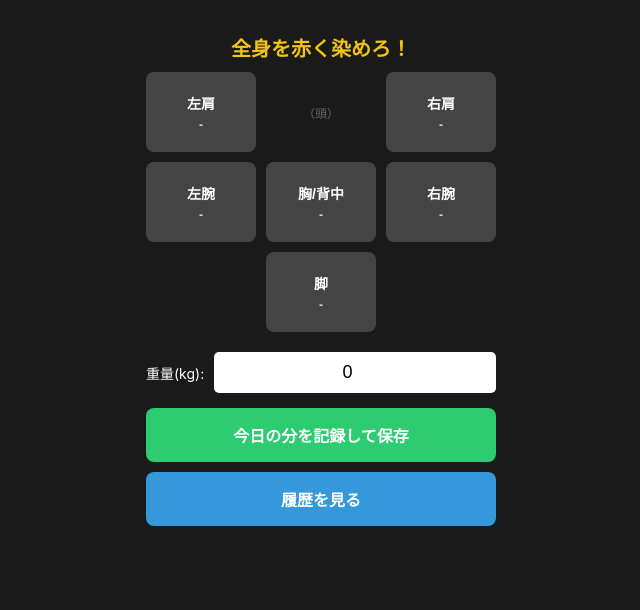
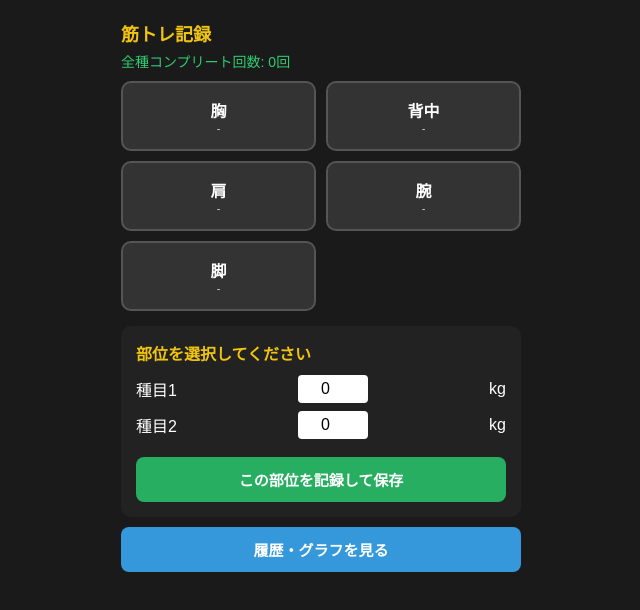
Before and after one commit to KNOash/workout-app, a plain HTML site: page index.html in a window 1280 px wide. Shown: the whole page, without its empty margins (319-959 px from the left). Drawn offline with nearby package versions, Linux system fonts and the light colour scheme.

Commit message:
Add files via upload

```diff
--- a/index.html
+++ b/index.html
@@ -4,291 +4,227 @@
     <meta charset="UTF-8">
     <meta name="viewport" content="width=device-width, initial-scale=1.0, maximum-scale=1.0, user-scalable=no">
     <meta name="apple-mobile-web-app-capable" content="yes">
-    <meta name="apple-mobile-web-app-status-bar-style" content="black-translucent">
-    <title>筋トレ記録</title>
+    <title>筋トレ究極記録</title>
+    <script src="https://cdn.jsdelivr.net/npm/chart.js"></script>
     <style>
-        /* --- ズボラさん向けダークモードデザイン --- */
-        body {
-            background-color: #1a1a1a;
-            color: #ffffff;
-            font-family: -apple-system, BlinkMacSystemFont, "Helvetica Neue", Sans-serif;
-            margin: 0;
-            padding: 20px;
-            display: flex;
-            flex-direction: column;
-            align-items: center;
-            height: 100vh;
-            box-sizing: border-box;
-            user-select: none; /* 長押し選択防止 */
-        }
+        body { background-color: #1a1a1a; color: #fff; font-family: sans-serif; margin: 0; padding: 15px; display: flex; flex-direction: column; align-items: center; }
+        h1 { font-size: 18px; color: #f1c40f; margin: 5px 0; }
+        .counter { font-size: 14px; color: #2ecc71; margin-bottom: 10px; }
 
-        h1 {
-            font-size: 20px;
-            color: #f1c40f;
-            margin-bottom: 10px;
-            text-align: center;
-        }
+        /* 部位ボタン */
+        .body-container { display: grid; grid-template-columns: 1fr 1fr; gap: 10px; width: 100%; max-width: 400px; }
+        .muscle-btn { background-color: #333; color: #fff; border: 2px solid #555; border-radius: 10px; padding: 10px; min-height: 70px; cursor: pointer; }
+        .muscle-btn.completed { background-color: #e74c3c; border-color: #ff7675; }
+        .muscle-name { font-weight: bold; font-size: 16px; }
+        .muscle-info { font-size: 11px; opacity: 0.8; }
 
-        /* --- 人体模型レイアウト --- */
-        .body-container {
-            display: grid;
-            grid-template-columns: 1fr 1fr 1fr; /* 3列 */
-            gap: 10px;
-            margin-bottom: 20px;
-            width: 100%;
-            max-width: 350px;
-        }
+        /* 入力エリア */
+        .input-panel { background: #222; padding: 15px; border-radius: 10px; width: 100%; max-width: 400px; margin-top: 15px; box-sizing: border-box; }
+        .input-row { display: flex; align-items: center; margin-bottom: 8px; justify-content: space-between; }
+        input { width: 60px; padding: 5px; text-align: center; border-radius: 4px; border: none; font-size: 16px; }
+        select { padding: 5px; border-radius: 4px; background: #444; color: white; border: none; }
 
-        .muscle-btn {
-            background-color: #444;
-            color: #fff;
-            border: none;
-            border-radius: 8px;
-            padding: 15px 5px;
-            font-size: 14px;
-            font-weight: bold;
-            text-align: center;
-            cursor: pointer;
-            transition: background-color 0.2s;
-            min-height: 80px;
-            display: flex;
-            flex-direction: column;
-            justify-content: center;
-            align-items: center;
-        }
+        /* ボタン */
+        .action-btn { width: 100%; max-width: 400px; padding: 12px; margin-top: 10px; border-radius: 8px; border: none; font-weight: bold; font-size: 15px; cursor: pointer; }
+        .save-btn { background-color: #27ae60; color: white; }
+        .nav-btn { background-color: #3498db; color: white; }
+        .del-btn { background-color: #c0392b; color: white; font-size: 12px; padding: 5px; margin-left: 10px; }
 
-        .muscle-btn.completed {
-            background-color: #e74c3c; /* 完了時の赤 */
-            box-shadow: 0 0 10px rgba(231, 76, 60, 0.5);
-        }
-
-        .muscle-weight {
-            font-size: 12px;
-            margin-top: 5px;
-            opacity: 0.8;
-        }
-
-        .dummy {
-            display: flex;
-            justify-content: center;
-            align-items: center;
-            font-size: 12px;
-            color: #666;
-        }
-
-        /* --- 入力エリア --- */
-        .input-area {
-            display: flex;
-            gap: 10px;
-            margin-bottom: 15px;
-            width: 100%;
-            max-width: 350px;
-        }
-
-        input[type="number"] {
-            flex: 1;
-            padding: 10px;
-            font-size: 18px;
-            border-radius: 5px;
-            border: none;
-            text-align: center;
-        }
-
-        /* --- 操作ボタン --- */
-        .action-btn {
-            width: 100%;
-            max-width: 350px;
-            padding: 15px;
-            font-size: 16px;
-            font-weight: bold;
-            border: none;
-            border-radius: 8px;
-            cursor: pointer;
-            margin-bottom: 10px;
-        }
-
-        .save-btn { background-color: #2ecc71; color: white; }
-        .history-btn { background-color: #3498db; color: white; }
-        .back-btn { background-color: #95a5a6; color: white; }
-
-        /* --- 履歴画面（初期は非表示） --- */
-        #history-screen {
-            display: none;
-            width: 100%;
-            flex-direction: column;
-            height: 100%;
-        }
-
-        .history-list {
-            flex: 1;
-            overflow-y: auto;
-            margin-bottom: 20px;
-            background: #222;
-            padding: 10px;
-            border-radius: 8px;
-        }
-
-        .history-item {
-            border-bottom: 1px solid #444;
-            padding: 10px 0;
-            font-size: 14px;
-            color: #ccc;
-        }
+        /* 画面切り替え */
+        .screen { display: none; width: 100%; max-width: 400px; }
+        .active { display: flex; flex-direction: column; }
+        .history-item { background: #333; margin: 5px 0; padding: 10px; border-radius: 5px; font-size: 13px; }
+        canvas { background: #fff; border-radius: 10px; margin-top: 10px; }
     </style>
 </head>
 <body>
 
-    <div id="main-screen" style="width:100%; display:flex; flex-direction:column; align-items:center;">
-        <h1 id="status-msg">全身を赤く染めろ！</h1>
+    <div id="main-screen" class="screen active">
+        <h1>筋トレ記録</h1>
+        <div id="total-count" class="counter">全種コンプリート回数: 0回</div>
 
         <div class="body-container">
-            <button class="muscle-btn" onclick="toggleMuscle('shoulder_l')">左肩<span id="w-shoulder_l" class="muscle-weight">-</span></button>
-            <div class="dummy">（頭）</div>
-            <button class="muscle-btn" onclick="toggleMuscle('shoulder_r')">右肩<span id="w-shoulder_r" class="muscle-weight">-</span></button>
-
-            <button class="muscle-btn" onclick="toggleMuscle('arm_l')">左腕<span id="w-arm_l" class="muscle-weight">-</span></button>
-            <button class="muscle-btn" onclick="toggleMuscle('chest')">胸/背中<span id="w-chest" class="muscle-weight">-</span></button>
-            <button class="muscle-btn" onclick="toggleMuscle('arm_r')">右腕<span id="w-arm_r" class="muscle-weight">-</span></button>
-
-            <div class="dummy"></div>
-            <button class="muscle-btn" onclick="toggleMuscle('leg')">脚<span id="w-leg" class="muscle-weight">-</span></button>
-            <div class="dummy"></div>
+            <button class="muscle-btn" id="btn-chest" onclick="selectPart('chest')"><div class="muscle-name">胸</div><div class="muscle-info" id="info-chest">-</div></button>
+            <button class="muscle-btn" id="btn-back" onclick="selectPart('back')"><div class="muscle-name">背中</div><div class="muscle-info" id="info-back">-</div></button>
+            <button class="muscle-btn" id="btn-shoulder" onclick="selectPart('shoulder')"><div class="muscle-name">肩</div><div class="muscle-info" id="info-shoulder">-</div></button>
+            <button class="muscle-btn" id="btn-arm" onclick="selectPart('arm')"><div class="muscle-name">腕</div><div class="muscle-info" id="info-arm">-</div></button>
+            <button class="muscle-btn" id="btn-leg" onclick="selectPart('leg')"><div class="muscle-name">脚</div><div class="muscle-info" id="info-leg">-</div></button>
         </div>
 
-        <div class="input-area">
-            <div style="display:flex; align-items:center; font-size:14px;">重量(kg):</div>
-            <input type="number" id="weight-input" value="0" placeholder="0">
+        <div class="input-panel">
+            <div id="selected-part-label" style="color:#f1c40f; font-weight:bold; margin-bottom:10px;">部位を選択してください</div>
+            <div class="input-row">
+                <span id="menu1-name">種目1</span>
+                <input type="number" id="weight1" value="0"> kg
+            </div>
+            <div class="input-row">
+                <span id="menu2-name">種目2</span>
+                <input type="number" id="weight2" value="0"> kg
+            </div>
+            <button class="action-btn save-btn" onclick="recordWorkout()">この部位を記録して保存</button>
         </div>
 
-        <button class="action-btn save-btn" onclick="saveData()">今日の分を記録して保存</button>
-        <button class="action-btn history-btn" onclick="showHistory()">履歴を見る</button>
+        <button class="action-btn nav-btn" onclick="showScreen('history-screen')">履歴・グラフを見る</button>
     </div>
 
-    <div id="history-screen">
-        <h1>トレーニング履歴</h1>
-        <div class="history-list" id="history-list">
-            </div>
-        <button class="action-btn back-btn" onclick="showMain()">戻る</button>
+    <div id="history-screen" class="screen">
+        <h1>履歴と最高重量グラフ</h1>
+        <select id="graph-select" onchange="updateChart()" style="width:100%; margin-bottom:10px;">
+            <option value="chest_1">胸: 種目1</option>
+            <option value="chest_2">胸: 種目2</option>
+            <option value="back_1">背中: 種目1</option>
+            <option value="back_2">背中: 種目2</option>
+            </select>
+        <canvas id="weightChart" width="400" height="300"></canvas>
+
+        <div id="history-list" style="margin-top:20px;"></div>
+        <button class="action-btn nav-btn" style="background:#95a5a6" onclick="showScreen('main-screen')">戻る</button>
     </div>
 
     <script>
-        // --- 設定とデータ管理 ---
-        const muscles = ['shoulder_l', 'shoulder_r', 'arm_l', 'chest', 'arm_r', 'leg'];
-        let activeMuscles = {}; // どの部位が何kgで完了したか
-
-        // ページ読み込み時に前回の重量を復元
-        window.onload = function() {
-            const lastWeight = localStorage.getItem('last_weight');
-            if (lastWeight) {
-                document.getElementById('weight-input').value = lastWeight;
-            }
+        // 設定
+        const config = {
+            chest: ["ベンチプレス", "ダンベルフライ"],
+            back: ["デッドリフト", "ラットプルダウン"],
+            shoulder: ["サイドレイズ", "ショルダープレス"],
+            arm: ["アームカール", "プレスダウン"],
+            leg: ["スクワット", "レッグプレス"]
         };
 
-        // 部位ボタンを押した時の処理
-        function toggleMuscle(partId) {
-            const btn = document.querySelector(`button[onclick="toggleMuscle('${partId}')"]`);
-            const weightSpan = document.getElementById(`w-${partId}`);
-            const currentWeight = document.getElementById('weight-input').value;
+        let currentPart = null;
+        let userData = JSON.parse(localStorage.getItem('workout_v3') || '{"history":[], "status":{}, "compCount":0}');
 
-            // 未完了なら完了へ、完了なら未完了へ
-            if (activeMuscles[partId]) {
-                // 解除
-                delete activeMuscles[partId];
-                btn.classList.remove('completed');
-                weightSpan.innerText = '-';
-            } else {
-                // 完了 (重量を記録)
-                activeMuscles[partId] = currentWeight;
-                btn.classList.add('completed');
-                weightSpan.innerText = currentWeight + 'kg';
+        // 初期表示
+        updateUI();
+
+        function selectPart(part) {
+            currentPart = part;
+            document.getElementById('selected-part-label').innerText = `【${part}】のトレーニング`;
+            document.getElementById('menu1-name').innerText = config[part][0];
+            document.getElementById('menu2-name').innerText = config[part][1];
+            // 前回の数値を表示
+            document.getElementById('weight1').value = userData.status[part]?.w1 || 0;
+            document.getElementById('weight2').value = userData.status[part]?.w2 || 0;
+        }
+
+        function recordWorkout() {
+            if(!currentPart) return alert("部位を選んでください");
+
+            const w1 = parseFloat(document.getElementById('weight1').value);
+            const w2 = parseFloat(document.getElementById('weight2').value);
+            const now = new Date();
+            const dateStr = now.toISOString().split('T')[0]; // YYYY-MM-DD
+
+            // 履歴に追加
+            userData.history.push({
+                id: Date.now(),
+                date: dateStr,
+                part: currentPart,
+                w1: w1,
+                w2: w2
+            });
+
+            // 現在の状態を更新（色は消さない）
+            userData.status[currentPart] = { completed: true, w1: w1, w2: w2 };
+
+            // 全部位チェック
+            const allDone = Object.keys(config).every(p => userData.status[p]?.completed);
+            if(allDone) {
+                userData.compCount++;
+                alert("全コンプリート！リセットします。");
+                Object.keys(config).forEach(p => userData.status[p].completed = false);
+            }
+
+            save();
+            updateUI();
+        }
+
+        function deleteHistory(id) {
+            if(!confirm("この記録を削除しますか？")) return;
+            userData.history = userData.history.filter(h => h.id !== id);
+            save();
+            showScreen('history-screen'); // 再描画
+        }
+
+        function save() {
+            localStorage.setItem('workout_v3', JSON.stringify(userData));
+        }
+
+        function updateUI() {
+            document.getElementById('total-count').innerText = `全種コンプリート回数: ${userData.compCount}回`;
+            Object.keys(config).forEach(p => {
+                const btn = document.getElementById(`btn-${p}`);
+                const info = document.getElementById(`info-${p}`);
+                if(userData.status[p]?.completed) {
+                    btn.classList.add('completed');
+                } else {
+                    btn.classList.remove('completed');
+                }
+                info.innerText = userData.status[p] ? `${userData.status[p].w1}/${userData.status[p].w2}kg` : "-";
+            });
+        }
+
+        function showScreen(id) {
+            document.querySelectorAll('.screen').forEach(s => s.classList.remove('active'));
+            document.getElementById(id).classList.add('active');
+            if(id === 'history-screen') {
+                renderHistory();
+                updateChart();
             }
         }
 
-        // 保存ボタン処理
-        function saveData() {
-            if (Object.keys(activeMuscles).length === 0) {
-                alert("まだどの部位も鍛えていません！");
-                return;
-            }
-
-            // 日付取得
-            const now = new Date();
-            const dateStr = now.toLocaleDateString() + ' ' + now.getHours() + ':' + now.getMinutes();
-
-            // 履歴データの作成
-            const entry = {
-                date: dateStr,
-                muscles: activeMuscles
-            };
-
-            // LocalStorageから履歴を取得して追加
-            let history = JSON.parse(localStorage.getItem('workout_history') || '[]');
-            history.unshift(entry); // 先頭に追加
-            localStorage.setItem('workout_history', JSON.stringify(history));
-
-            // 重量の記憶
-            const currentWeight = document.getElementById('weight-input').value;
-            localStorage.setItem('last_weight', currentWeight);
-
-            alert("保存しました！お疲れ様です！");
-
-            // 全リセット
-            resetAll();
+        function renderHistory() {
+            const list = document.getElementById('history-list');
+            list.innerHTML = "<h3>最近の履歴</h3>";
+            userData.history.slice().reverse().forEach(h => {
+                const item = document.createElement('div');
+                item.className = 'history-item';
+                item.innerHTML = `
+                    ${h.date} - ${h.part}
+                    (${config[h.part][0]}:${h.w1}kg / ${config[h.part][1]}:${h.w2}kg)
+                    <button class="del-btn" onclick="deleteHistory(${h.id})">削除</button>
+                `;
+                list.appendChild(item);
+            });
         }
 
-        // 全リセット処理
-        function resetAll() {
-            activeMuscles = {};
-            muscles.forEach(m => {
-                const btn = document.querySelector(`button[onclick="toggleMuscle('${m}')"]`);
-                const weightSpan = document.getElementById(`w-${m}`);
-                btn.classList.remove('completed');
-                weightSpan.innerText = '-';
+        // グラフ機能
+        let myChart = null;
+        function updateChart() {
+            const select = document.getElementById('graph-select');
+            const [part, menuIdx] = select.value.split('_');
+            const key = menuIdx === '1' ? 'w1' : 'w2';
+
+            const filteredHistory = userData.history.filter(h => h.part === part).sort((a,b) => new Date(a.date) - new Date(b.date));
+            const labels = filteredHistory.map(h => h.date);
+            const values = filteredHistory.map(h => h[key]);
+
+            const ctx = document.getElementById('weightChart').getContext('2d');
+            if(myChart) myChart.destroy();
+            myChart = new Chart(ctx, {
+                type: 'line',
+                data: {
+                    labels: labels,
+                    datasets: [{
+                        label: `${part} 重量推移 (kg)`,
+                        data: values,
+                        borderColor: '#3498db',
+                        backgroundColor: 'rgba(52, 152, 219, 0.2)',
+                        fill: true,
+                        tension: 0.1
+                    }]
+                },
+                options: { scales: { y: { beginAtZero: true } } }
             });
-            document.getElementById('status-msg').innerText = "全身を赤く染めろ！";
         }
 
-        // 履歴表示
-        function showHistory() {
-            const listEl = document.getElementById('history-list');
-            listEl.innerHTML = ''; // クリア
-
-            const history = JSON.parse(localStorage.getItem('workout_history') || '[]');
-
-            if (history.length === 0) {
-                listEl.innerHTML = '<div class="history-item">履歴はまだありません</div>';
-            } else {
-                history.forEach(h => {
-                    let detail = '';
-                    for (const [part, weight] of Object.entries(h.muscles)) {
-                        // 部位名を日本語変換
-                        let partName = part;
-                        if(part=='shoulder_l') partName='左肩';
-                        if(part=='shoulder_r') partName='右肩';
-                        if(part=='arm_l') partName='左腕';
-                        if(part=='arm_r') partName='右腕';
-                        if(part=='chest') partName='胸/背中';
-                        if(part=='leg') partName='脚';
-
-                        detail += `[${partName}: ${weight}kg] `;
-                    }
-
-                    const item = document.createElement('div');
-                    item.className = 'history-item';
-                    item.innerHTML = `<strong>${h.date}</strong><br>${detail}`;
-                    listEl.appendChild(item);
-                });
-            }
-
-            document.getElementById('main-screen').style.display = 'none';
-            document.getElementById('history-screen').style.display = 'flex';
-        }
-
-        // メイン画面に戻る
-        function showMain() {
-            document.getElementById('history-screen').style.display = 'none';
-            document.getElementById('main-screen').style.display = 'flex';
-        }
+        // セレクトボックスの動的生成（初回のみ）
+        const graphSelect = document.getElementById('graph-select');
+        graphSelect.innerHTML = "";
+        Object.keys(config).forEach(p => {
+            graphSelect.innerHTML += `<option value="${p}_1">${p}: ${config[p][0]}</option>`;
+            graphSelect.innerHTML += `<option value="${p}_2">${p}: ${config[p][1]}</option>`;
+        });
     </script>
 </body>
 </html>
```
